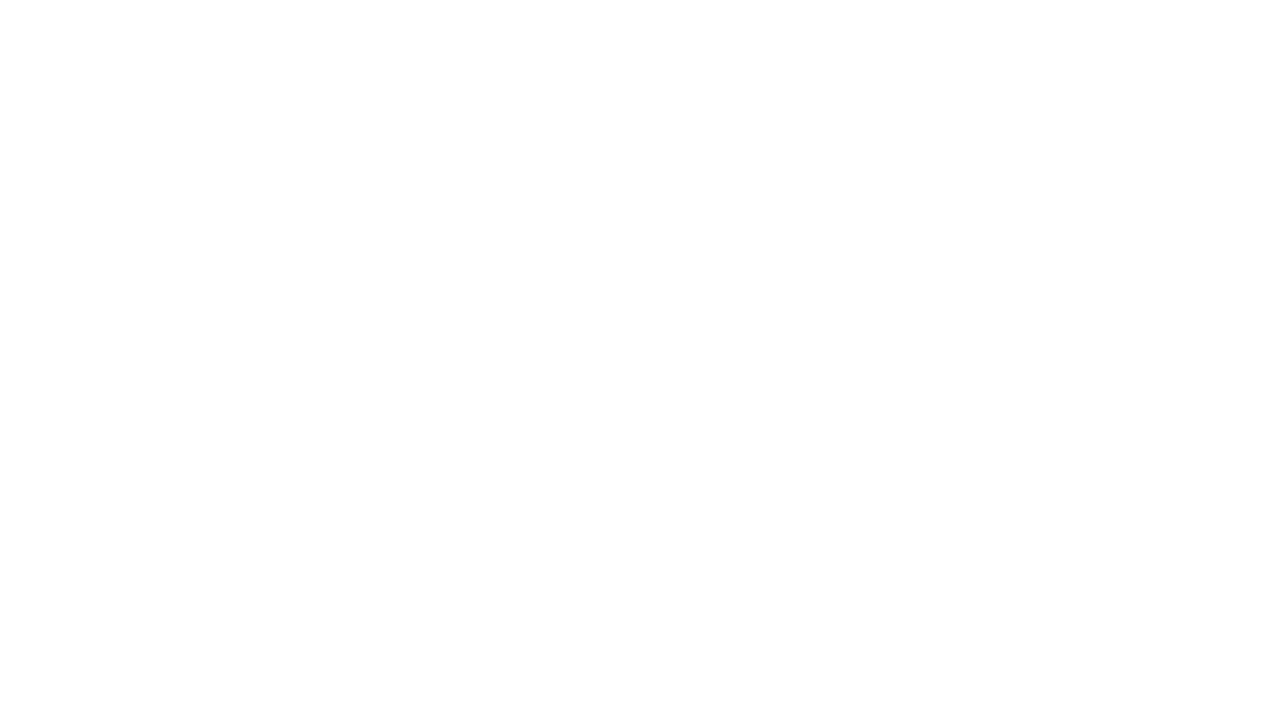
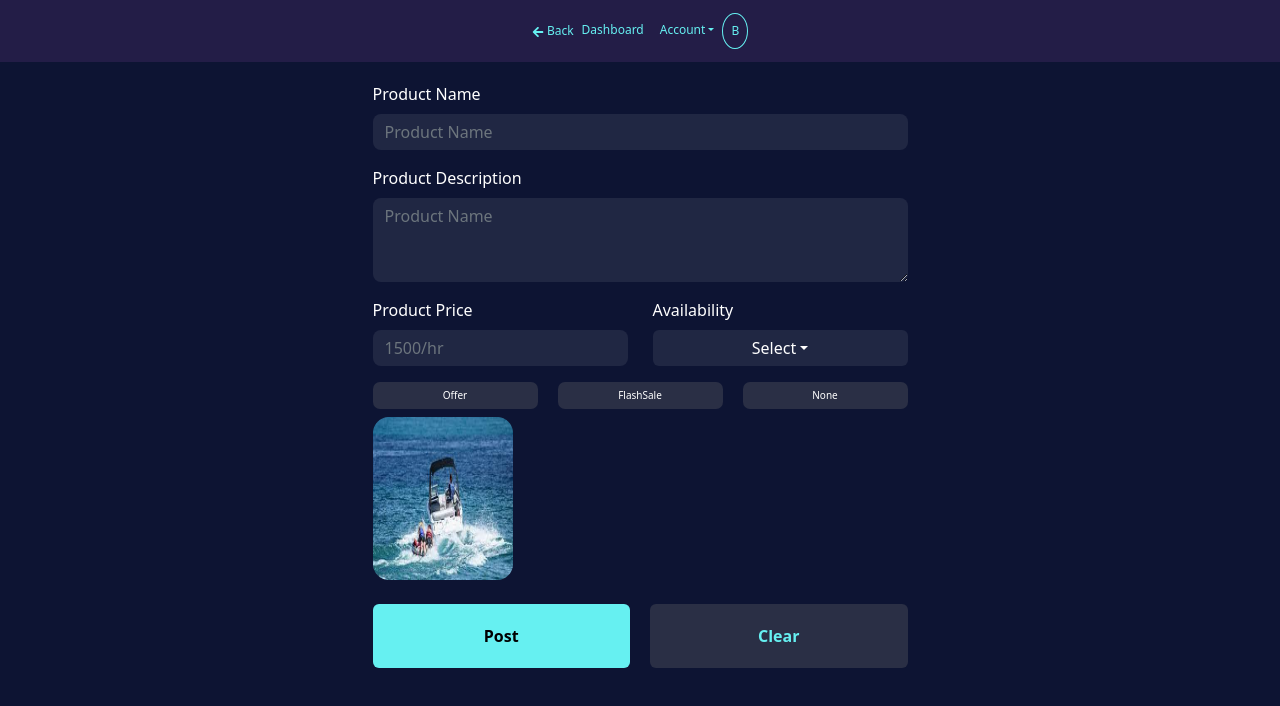
Before and after one commit to devngeni/diani_v2_vendor, a React (Create React App) app: page /vendor-add-list in a window 1280 px wide. Before the commit this address had no page. Shown: the top 706 px of the page. Built offline with nearby package versions, Linux system fonts and the light colour scheme.

Commit message:
navbar and product page

```diff
--- a/package.json
+++ b/package.json
@@ -10,6 +10,7 @@
     "react": "^18.2.0",
     "react-bootstrap": "^2.7.2",
     "react-dom": "^18.2.0",
+    "react-icons": "^4.7.1",
     "react-router-dom": "^6.8.1",
     "react-scripts": "5.0.1",
     "web-vitals": "^2.1.4"
--- a/src/App.js
+++ b/src/App.js
@@ -1,13 +1,15 @@
 import React from "react";
 import "./App.css";
 import { BrowserRouter as Router, Route, Routes } from "react-router-dom";
-import Dashboard from "./pages/Dashboard";
+import Dashboard from "./pages/dashboard/Dashboard";
+import AddProduct from "./pages/addProduct/AddProduct";
 
 function App() {
   return (
     <Router>
       <Routes>
         <Route path="/dashboard" element={<Dashboard />} />
+        <Route path="/vendor-add-list" element={<AddProduct />} />
       </Routes>
     </Router>
   );
--- a/src/components/navbar.jsx
+++ /dev/null
@@ -1,14 +0,0 @@
-import React from "react";
-import { Nav, Navbar, NavDropdown } from 'react-bootstrap';
-
-const NavBar = () => {
-    return (
-        <div className="navbar-becky">
-            <Navbar>
-
-            </Navbar>
-        </div>
-    )
-}
-
-export default NavBar
--- /dev/null
+++ b/src/components/navbar/navbar.css
@@ -0,0 +1,20 @@
+.navbar-becky {
+  background-color: #231d47;
+  color: #66f0f1;
+  padding: 5px;
+  display: flex;
+  justify-content: center;
+}
+.navbar-becky .navbar a {
+  color: #66f0f1;
+  font-size: 12px;
+}
+.nav-profile-becky {
+  border: 1px solid #66f0f1;
+  border-radius: 50%;
+}
+@media screen and (max-width: 1000px) {
+  .nav-bootstrap-becky {
+    width: 100%;
+  }
+}
--- /dev/null
+++ b/src/components/navbar/navbar.jsx
@@ -0,0 +1,30 @@
+import React from "react";
+import './navbar.css'
+import { Nav, Navbar, NavDropdown } from 'react-bootstrap';
+import { FaArrowLeft } from "react-icons/fa";
+
+const NavBar = () => {
+    return (
+        <div className="navbar-becky">
+            <Navbar className="nav-bootstrap-becky">
+                <Navbar.Toggle aria-controls="basic-navbar-nav" />
+                <Navbar.Collapse id="basic-navbar-nav">
+
+                    <Nav.Link href="/"><FaArrowLeft /> Back</Nav.Link>
+                    <Nav className="me-auto">
+                        <Nav.Link href="/">Dashboard</Nav.Link>
+                        <NavDropdown title="Account">
+                            <NavDropdown.Item href="/">Action</NavDropdown.Item>
+                            <NavDropdown.Item href="/">
+                                Another action
+                            </NavDropdown.Item>
+                        </NavDropdown>
+                        <Nav.Link href="/" className="nav-profile-becky">B</Nav.Link>
+                    </Nav>
+                </Navbar.Collapse>
+            </Navbar>
+        </div>
+    )
+}
+
+export default NavBar
--- a/src/pages/Dashboard.jsx
+++ /dev/null
@@ -1,12 +0,0 @@
-import React from "react";
-import NavBar from "../components/navbar";
-
-const Dashboard = () => {
-    return (
-        <>
-            <NavBar />
-            <h1>hello</h1>
-        </>
-    )
-}
-export default Dashboard
--- /dev/null
+++ b/src/pages/addProduct/AddProduct.css
@@ -0,0 +1,73 @@
+.add-product-becky {
+  height: 100vh;
+  background-color: #0d1433;
+  color: white;
+  display: flex;
+  justify-content: center;
+  padding: 20px;
+}
+.product-input-becky {
+  display: grid;
+  grid-template-columns: 1fr 1fr;
+  gap: 25px;
+}
+.add-product-becky input {
+  background-color: #202743;
+  border: none;
+  border-radius: 8px;
+}
+.add-product-becky textarea {
+  background-color: #202743;
+  border: none;
+  border-radius: 8px;
+}
+.form-dropdown button {
+  width: 100%;
+  background-color: #202743;
+  border: none;
+}
+.form-dropdown button:hover {
+  background-color: #202743;
+}
+.dropdown-menu.show {
+  display: block;
+  background-color: #202743;
+  width: 100%;
+}
+.dropdown-menu.show:hover {
+  color: #202743;
+}
+.dropdown-menu.show a {
+  color: white;
+}
+.offer-buttons-becky {
+  display: grid;
+  grid-template-columns: 1fr 1fr 1fr;
+  gap: 20px;
+}
+.offer-buttons-becky .btn {
+  background-color: #2a2f45;
+  border: none;
+  border-radius: 7px;
+  font-size: 10px;
+}
+.submit-buttons-becky {
+  display: grid;
+  grid-template-columns: 1fr 1fr;
+  gap: 20px;
+}
+.submit-buttons-becky .btn {
+  padding: 20px;
+}
+.post-submit-becky {
+  background-color: #66f0f1 !important;
+  border: none !important;
+  color: black !important;
+  font-weight: 800 !important;
+}
+.clear-submit-becky {
+  background-color: #2a2f45 !important;
+  border: none !important;
+  color: #66f0f1 !important;
+  font-weight: 800 !important;
+}
--- /dev/null
+++ b/src/pages/addProduct/AddProduct.jsx
@@ -0,0 +1,63 @@
+import React from "react";
+import './AddProduct.css'
+import { Button, Dropdown, Form } from "react-bootstrap";
+import NavBar from "../../components/navbar/navbar";
+import mainImage from '../../assets/mainImage.png'
+
+const AddProduct = () => {
+    return (
+        <>
+            <NavBar />
+            <div className="add-product-becky">
+                <Form>
+                    <Form.Group className="mb-3">
+                        <Form.Label>Product Name</Form.Label>
+                        <Form.Control type="email" placeholder="Product Name" />
+                    </Form.Group>
+                    <Form.Group className="mb-3">
+                        <Form.Label>Product Description</Form.Label>
+                        <Form.Control as="textarea" placeholder="Product Name" rows={3} />
+                    </Form.Group>
+                    <div className="product-input-becky">
+                        <Form.Group className="mb-3">
+                            <Form.Label>Product Price</Form.Label>
+                            <Form.Control type="text" placeholder="1500/hr" />
+                        </Form.Group>
+                        <Form.Group className="mb-3">
+                            <Form.Label>Availability</Form.Label>
+                            <Dropdown className="form-dropdown">
+                                <Dropdown.Toggle>
+                                    Select
+                                </Dropdown.Toggle>
+
+                                <Dropdown.Menu>
+                                    <Dropdown.Item href="/">True</Dropdown.Item>
+                                    <Dropdown.Item href="/">False</Dropdown.Item>
+                                </Dropdown.Menu>
+                            </Dropdown>
+                        </Form.Group>
+                    </div>
+
+                    <div className="offer-buttons-becky mb-2">
+                        <Button>
+                            Offer
+                        </Button>
+                        <Button>
+                            FlashSale
+                        </Button>
+                        <Button>None</Button>
+                    </div>
+                    <div>
+                        <img src={mainImage} alt="" />
+                    </div>
+                    <div className="submit-buttons-becky mt-4">
+                        <Button className="post-submit-becky">Post</Button>
+                        <Button className="clear-submit-becky">Clear</Button>
+                    </div>
+                </Form>
+            </div>
+        </>
+    )
+}
+
+export default AddProduct
--- /dev/null
+++ b/src/pages/dashboard/Dashboard.css
@@ -0,0 +1,4 @@
+.vendor-add-page {
+  background-color: #0d1433;
+  height: 100vh;
+}
--- /dev/null
+++ b/src/pages/dashboard/Dashboard.jsx
@@ -0,0 +1,16 @@
+import React from "react";
+import './Dashboard.css'
+import NavBar from "../../components/navbar/navbar";
+
+
+const Dashboard = () => {
+    return (
+        <>
+            <NavBar />
+            <div className="vendor-add-page">
+                <h1>hello</h1>
+            </div>
+        </>
+    )
+}
+export default Dashboard
```
Also changed, not shown: src/index.js (+7 -6 lines), src/assets/mainImage.png (added), 1 other file (tests, documents, lock files or other folders).
